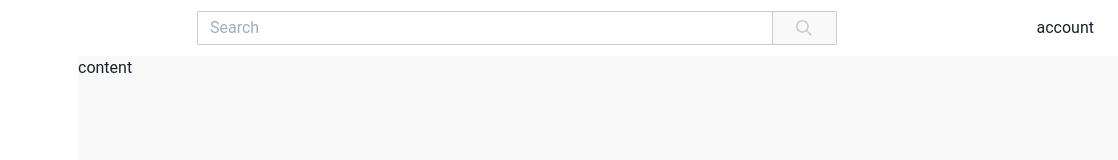
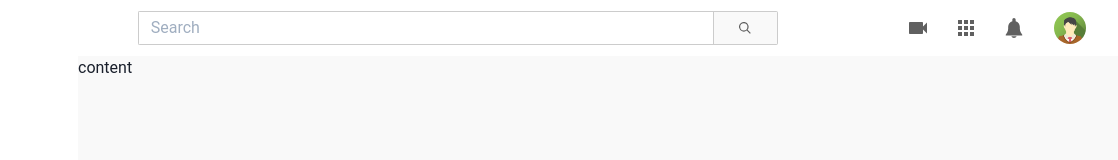
Before and after one commit to restaadiputra/rebuilding-youtube-webpage, a website: page public/index.html in a window 1280 px wide. Shown: the full height of the page, 162-1280 px from the left. Drawn offline with nearby package versions, Linux system fonts and the light colour scheme; files that its build step writes are made by us from their sources.

Commit message:
Add account and right top header button

```diff
--- a/public/index.html
+++ b/public/index.html
@@ -25,16 +25,30 @@
     <!-- LOGO AND MENU  END -->
 
     <!-- SEARCH BAR START -->
-    <div class="flex rounded-sm overflow-hidden">
-      <input type="text" placeholder="Search" class="border border-gray-400-youtube px-3 py-1 border-r-0" style="width: 575px;">
+    <div class="flex rounded-sm overflow-hidden ml-3">
+      <input type="text" placeholder="Search" class="border border-gray-400-youtube px-3 py-1 border-r-0 flex-shrink" style="width: 575px;">
       <button class="bg-gray-100-youtube hover:bg-gray-200-youtube border border-gray-400-youtube px-3 py-1 text-gray-700-youtube group" style="width: 65px;">
-        <svg class="h-4 w-4 text-gray-400-youtube group-hover:text-gray-700-youtube mx-auto" xmlns="http://www.w3.org/2000/svg" viewBox="0 0 20 20"><path fill="currentColor" d="M12.9 14.32a8 8 0 1 1 1.41-1.41l5.35 5.33-1.42 1.42-5.33-5.34zM8 14A6 6 0 1 0 8 2a6 6 0 0 0 0 12z"/></svg>
+        <svg class="h-3 w-3 text-gray-600-youtube group-hover:text-gray-700-youtube mx-auto" xmlns="http://www.w3.org/2000/svg" viewBox="0 0 20 20"><path fill="currentColor" d="M12.9 14.32a8 8 0 1 1 1.41-1.41l5.35 5.33-1.42 1.42-5.33-5.34zM8 14A6 6 0 1 0 8 2a6 6 0 0 0 0 12z"/></svg>
       </button>
     </div>
     <!-- SEARCH BAR END -->
 
-
-    <div class="">account</div>
+    <!-- ACCOUNT AND TOOLS START -->
+    <div class="flex item-center mr-2">
+      <button class="text-gray-600-youtube mr-6">
+        <svg class="h-6 w-6" xmlns="http://www.w3.org/2000/svg" viewBox="0 0 24 24"><path d="M0 0h24v24H0z" fill="none"/><path fill="currentColor" d="M17 10.5V7c0-.55-.45-1-1-1H4c-.55 0-1 .45-1 1v10c0 .55.45 1 1 1h12c.55 0 1-.45 1-1v-3.5l4 4v-11l-4 4z"/></svg>
+      </button>
+      <button class="text-gray-600-youtube mr-6">
+        <svg class="h-6 w-6 p-1" viewBox="0 0 341.333 341.333"><path fill="currentColor" d="M128 128h85.333v85.333H128zM0 0h85.333v85.333H0zM128 256h85.333v85.333H128zM0 128h85.333v85.333H0zM0 256h85.333v85.333H0zM256 0h85.333v85.333H256zM128 0h85.333v85.333H128zM256 128h85.333v85.333H256zM256 256h85.333v85.333H256z"/></svg>
+      </button>
+      <button class="text-gray-600-youtube mr-6">
+        <svg class="h-6 w-6 p-_5" viewBox="0 0 512 512"><path fill="currentColor" d="M467.812 431.851l-36.629-61.056c-16.917-28.181-25.856-60.459-25.856-93.312V224c0-67.52-45.056-124.629-106.667-143.04V42.667C298.66 19.136 279.524 0 255.993 0s-42.667 19.136-42.667 42.667V80.96C151.716 99.371 106.66 156.48 106.66 224v53.483c0 32.853-8.939 65.109-25.835 93.291L44.196 431.83c-1.984 3.307-2.027 7.403-.128 10.752 1.899 3.349 5.419 5.419 9.259 5.419H458.66c3.84 0 7.381-2.069 9.28-5.397 1.899-3.329 1.835-7.468-.128-10.753zM188.815 469.333C200.847 494.464 226.319 512 255.993 512s55.147-17.536 67.179-42.667H188.815z"/></svg>
+      </button>
+      <div class="rounded-full overflow-hidden h-8 w-8 ml-1">
+        <img src="img/avatar.png" alt="user" class="">
+      </div>
+    </div>
+    <!-- ACCOUNT AND TOOLS END -->
   </header>
   <!-- HEADER END -->
 
--- a/tailwind.config.js
+++ b/tailwind.config.js
@@ -20,6 +20,7 @@ module.exports = {
       },
       spacing: {
         '_5': '0.125rem',
+        '7': '1.75rem',
         '14': '3.5rem',
         '60': '15rem',
       },
@@ -27,6 +28,7 @@ module.exports = {
         'gray-100-youtube': '#F9F9F9',
         'gray-200-youtube': '#F0F0F0',
         'gray-400-youtube': '#CCCCCC',
+        'gray-600-youtube': '#606060',
         'gray-700-youtube': '#333333',
       },
       fontSize: {
```
Also changed, not shown: public/img/avatar.png (added).
